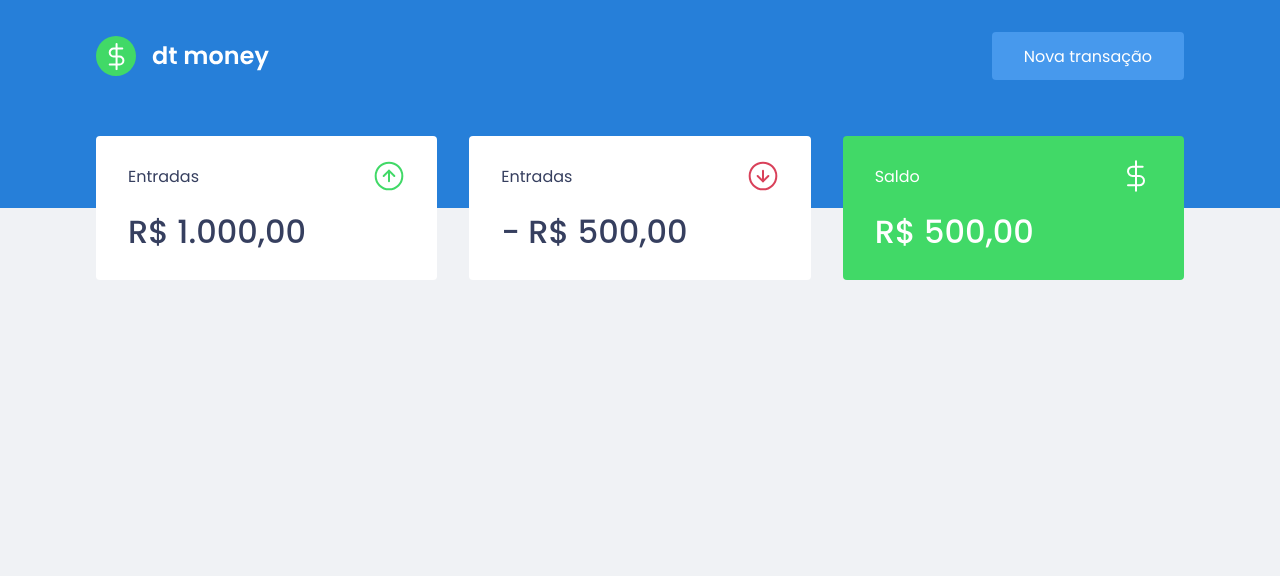
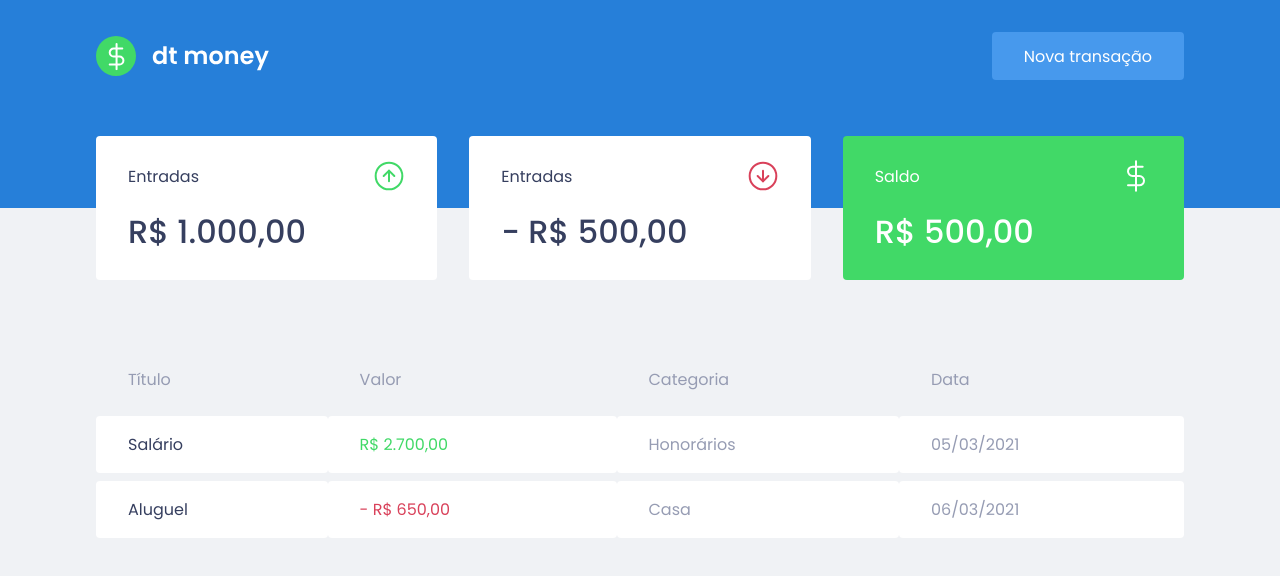
Before and after one commit to JFMacedo/dtmoney, a React (Create React App) app: page / in a window 1280 px wide. Shown: the top 576 px of the page. Built offline with nearby package versions, Linux system fonts and the light colour scheme.

Commit message:
added TransactionsTable component

```diff
--- a/src/components/Dashboard/index.tsx
+++ b/src/components/Dashboard/index.tsx
@@ -1,11 +1,13 @@
 import { Container } from "./styles";
 
 import { Summary } from "../Summary";
+import { TransactionsTable } from "../TransactionsTable";
 
 export function Dashboard() {
   return (
     <Container>
       <Summary />
+      <TransactionsTable />
     </Container>
   );
 }
--- /dev/null
+++ b/src/components/TransactionsTable/index.tsx
@@ -0,0 +1,32 @@
+import { Container } from "./styles";
+
+export function TransactionsTable() {
+  return (
+    <Container>
+      <table>
+        <thead>
+          <tr>
+            <th>Título</th>
+            <th>Valor</th>
+            <th>Categoria</th>
+            <th>Data</th>
+          </tr>
+
+          <tr>
+            <td>Salário</td>
+            <td className="income">R$ 2.700,00</td>
+            <td>Honorários</td>
+            <td>05/03/2021</td>
+          </tr>
+
+          <tr>
+            <td>Aluguel</td>
+            <td className="outcome">- R$ 650,00</td>
+            <td>Casa</td>
+            <td>06/03/2021</td>
+          </tr>
+        </thead>
+      </table>
+    </Container>
+  );
+}
--- /dev/null
+++ b/src/components/TransactionsTable/styles.ts
@@ -0,0 +1,39 @@
+import styled from "styled-components";
+
+export const Container = styled.div`
+  margin-top: 4rem;
+
+  table {
+    width: 100%;
+    border-spacing: 0 0.5rem;
+
+    th {
+      padding: 1rem 2rem;
+      font-size: 1rem;
+      line-height: 1.5rem;
+      font-weight: 400;
+      text-align: left;
+      color: var(--color-text-body);
+    }
+
+    td {
+      padding: 1rem 2rem;
+      border: none;
+      border-radius: 0.25rem;
+      color: var(--color-text-body);
+      background-color: var(--color-shape);
+
+      &:first-child {
+        color: var(--color-text-title);
+      }
+
+      &.income {
+        color: var(--color-green);
+      }
+
+      &.outcome {
+        color: var(--color-red);
+      }
+    }
+  }
+`;
```
Also changed, not shown: public/favicon.png.
